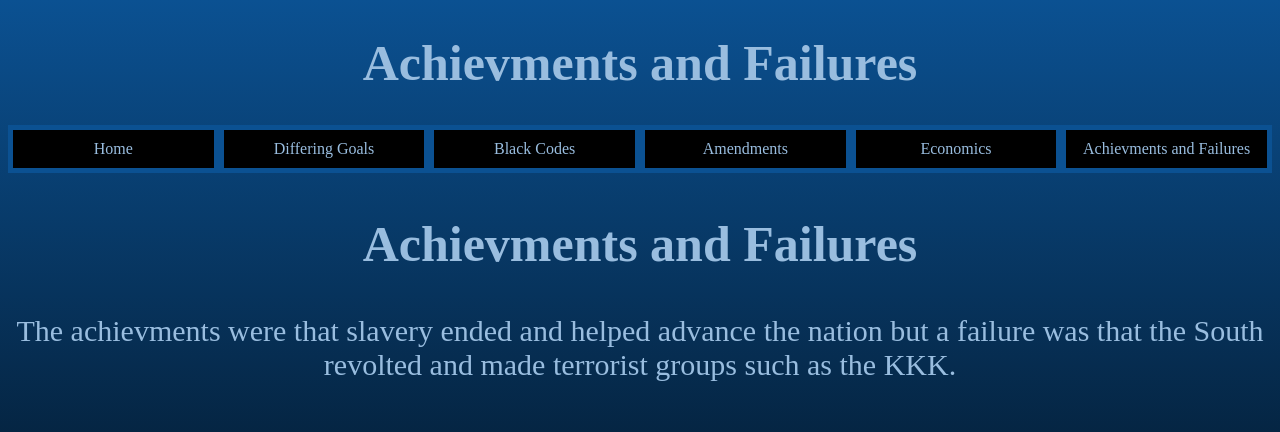
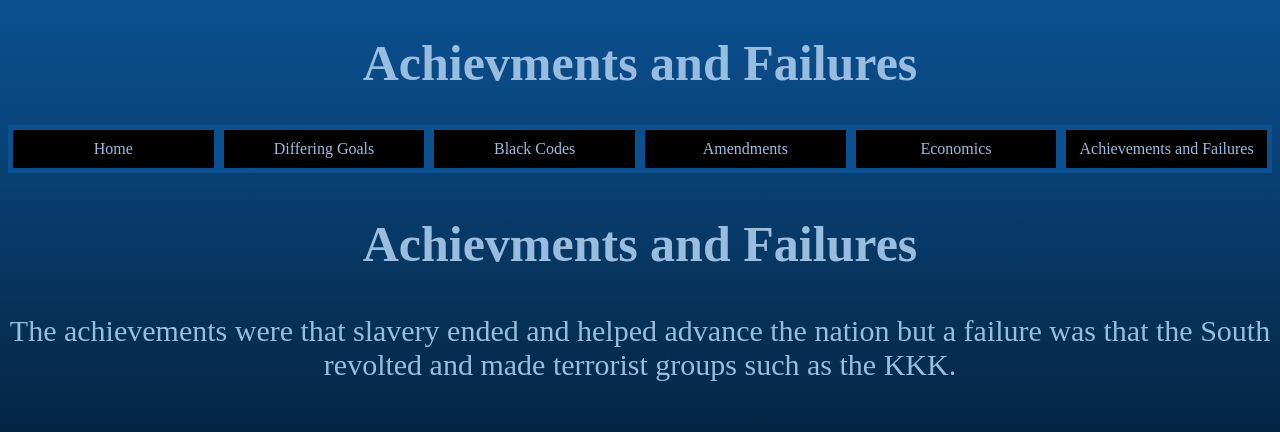
Before and after one commit to CBrown44/History_Project, a plain HTML site: page achievmentsFailures.html in a window 1280 px wide. Shown: the top 432 px of the page. Drawn offline with Linux system fonts and the light colour scheme.

Commit message:
fixed more spelling errors

```diff
--- a/achievmentsFailures.html
+++ b/achievmentsFailures.html
@@ -29,7 +29,7 @@
                             <li><a href="economics.html">Economics</a></li>
                         </div>
                         <div class="col-1-6">
-                            <li><a href="achievmentsFailures.html">Achievments and Failures</a></li>
+                            <li><a href="achievmentsFailures.html">Achievements and Failures</a></li>
                         </div>
                     </ul>
                 </nav>
@@ -37,7 +37,7 @@
         </header>
         <section>
             <h1>Achievments and Failures</h1>
-            <p>The achievments were that slavery ended and helped advance the nation but a failure was that the South revolted and made terrorist groups such as the KKK.</p>
+            <p>The achievements were that slavery ended and helped advance the nation but a failure was that the South revolted and made terrorist groups such as the KKK.</p>
         </section>
         <footer>&copy;All Rights Reserved to Caleb Brown</footer>
     </body>
```
Also changed, not shown: amendments.html (+1 -1 lines), blackCodes.html (+1 -1 lines), differingGoals.html (+1 -1 lines), economics.html (+2 -2 lines), index.html (+1 -1 lines).
